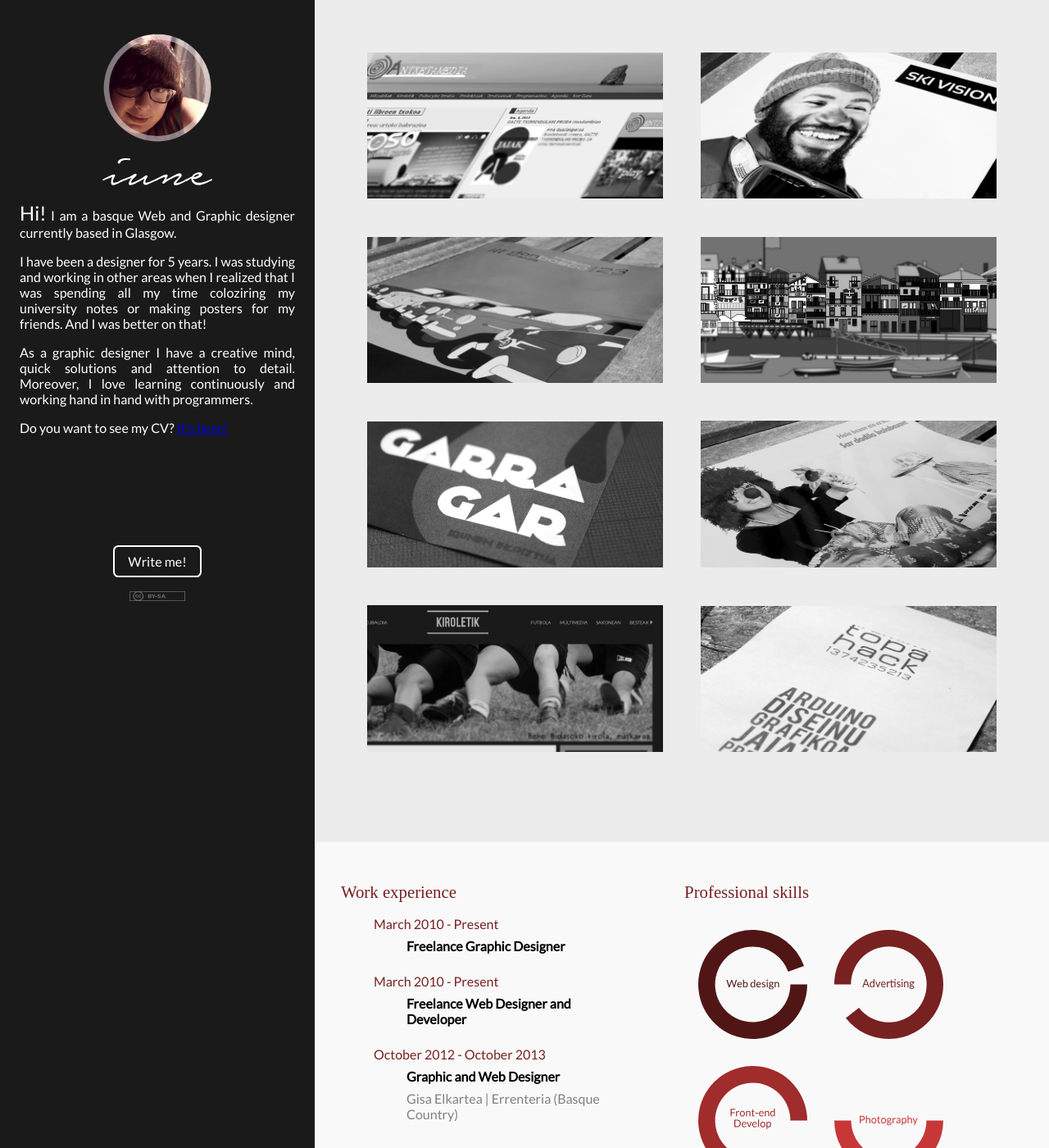
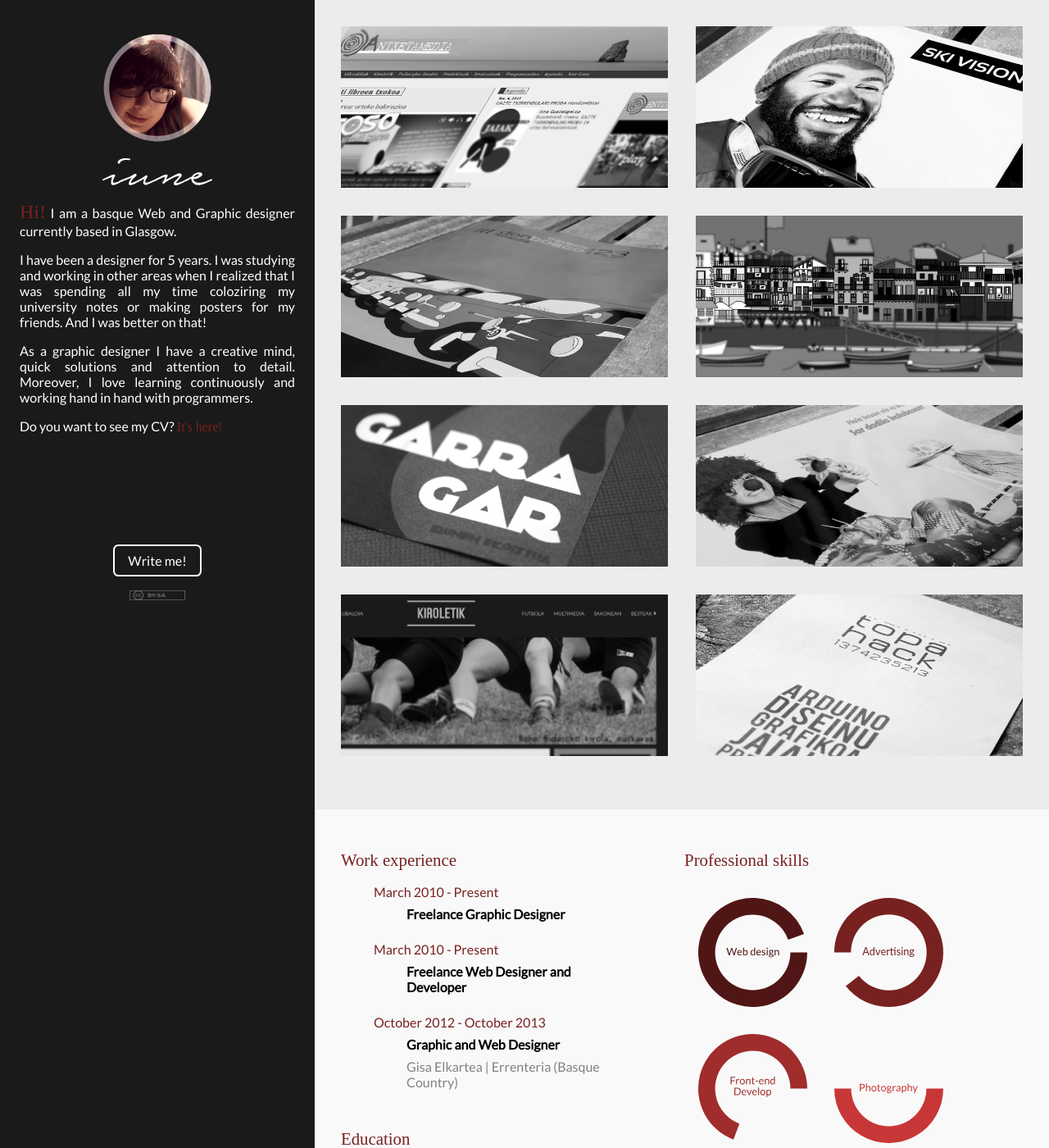
Before and after one commit to iunetrecet/iunetrecet.github.io.old, a Jekyll site: the page built from index.html, in a window 1280 px wide and 1400 px high. Shown: the whole window at 82% size. Built offline with Jekyll 4.4.1, drawn with Linux system fonts in a browser that asks for light colours; Markdown is read by kramdown in place of the engine named in the settings.

Commit message:
adaptive web

```diff
--- a/_sass/aside.sass
+++ b/_sass/aside.sass
@@ -20,6 +20,8 @@
     p
       font-size: 1rem
       text-align: justify
+      @media #{$medium-only}
+        font-size: .8rem
     span.red
       font-size: 1.5rem
   footer
--- a/_sass/base.sass
+++ b/_sass/base.sass
@@ -1,6 +1,13 @@
 body
   margin: 0
   font-family: $sans
+  position: relative
+  font-size: 1rem
 
 img
   border: none
+
+.red
+  color: $red
+  font-family: $serif
+  text-decoration: none
--- a/_sass/cv.sass
+++ b/_sass/cv.sass
@@ -45,20 +45,17 @@
       img
         width: 100%
   ul#skills
+    padding: 0
     li
       ul
+        padding-left: 1em
         li
-          font-weight: normal
-    li.bar
-      width: 20rem
-      height: 1rem
-      background: #b3b3b3
-      border-radius: .3em
-      div.bar95
-        background: #501616
-        width: 95%
-        height: 1rem
-        border-radius: .3em
+          h3
+            display: inline-block
+            width: 50%
+            font-weight: normal
+            font-size: 1rem
+            margin: 0
   ul#interests
     padding: 0
     font-size: 0
@@ -70,8 +67,9 @@
         width: 50%
         padding: 5% 25%
   div#cv_right, div#cv_left
-    width: 40%
-    display: inline-block
+    @media #{$large-up}
+      width: 40%
+      display: inline-block
     vertical-align: top
   div#cv_left
     margin-right: 10%
--- a/_sass/portfolio.sass
+++ b/_sass/portfolio.sass
@@ -1,6 +1,6 @@
 section#portfolio
   background: #ececec
-  padding: 4em
+  padding: 2em
   ul
     margin: 0
     padding: 0
@@ -8,9 +8,9 @@
     li
       list-style: none
       display: inline-block
-      width: 47%
-      margin-bottom: 6%
+      width: 48%
+      margin-bottom: 4%
       img
         width: 100%
     li:nth-child(odd)
-      margin-right: 6%
+      margin-right: 4%
--- a/_sass/progress.sass
+++ b/_sass/progress.sass
@@ -4,20 +4,17 @@
   border-radius: .3rem
   height: .7rem
   border: none
-  right: 0
-  vertical-align: middlo
-  position: absolute
-  right: 0
+  vertical-align: middle
+  display: inline-block
 
 progress::-webkit-progress-bar
   background: #b3b3b3
-  width: 40%
+  width: 45%
   border-radius: .3rem
-  height: 1rem
+  height: .7rem
   border: none
+  vertical-align: middle
   display: inline-block
-  max-width: 30em
-  text-align: right
 
 progress::-moz-progress-bar
   background: #501616
--- a/index.html
+++ b/index.html
@@ -87,23 +87,23 @@
     <ul id="skills">
       <li>Graphic design software
         <ul>
-          <li>Inkscape | Illustrator <progress value="95" max="100"></progress></li>
-          <li>Gimp | Photoshop <progress value="90" max="100"></progress></li>
-          <li>Darktable | Lightroom <progress value="90" max="100"></progress></li>
-          <li>Scribus | InDesign <progress value="75" max="100"></progress></li>
+          <li><h3>Inkscape | Illustrator</h3> <progress value="95" max="100"></progress></li>
+          <li><h3>Gimp | Photoshop</h3> <progress value="90" max="100"></progress></li>
+          <li><h3>Darktable | Lightroom</h3> <progress value="90" max="100"></progress></li>
+          <li><h3>Scribus | InDesign</h3> <progress value="75" max="100"></progress></li>
         </ul>
       </li>
 
       <li>Web design software
         <ul>
-          <li>HTML | HTML5 <progress value="95" max="100"></progress></li>
-          <li>CSS | CSS3 <progress value="95" max="100"></progress></li>
-          <li>Javascript <progress value="15" max="100"></progress></li>
-          <li>Sass | Compass <progress value="90" max="100"></progress></li>
-          <li>Django templates <progress value="85" max="100"></progress></li>
-          <li>Frameworks <progress value="90" max="100"></progress></li>
-          <li>Template engines <progress value="80" max="100"></progress></li>
-          <li>Git <progress value="85" max="100"></progress></li>
+          <li><h3>HTML | HTML5</h3> <progress value="95" max="100"></progress></li>
+          <li><h3>CSS | CSS3</h3> <progress value="95" max="100"></progress></li>
+          <li><h3>Javascript</h3> <progress value="15" max="100"></progress></li>
+          <li><h3>Sass | Compass</h3> <progress value="90" max="100"></progress></li>
+          <li><h3>Django templates</h3> <progress value="85" max="100"></progress></li>
+          <li><h3>Frameworks</h3> <progress value="90" max="100"></progress></li>
+          <li><h3>Template engines</h3> <progress value="80" max="100"></progress></li>
+          <li><h3>Git</h3> <progress value="85" max="100"></progress></li>
         </ul>
       </li>
     </ul>
```
